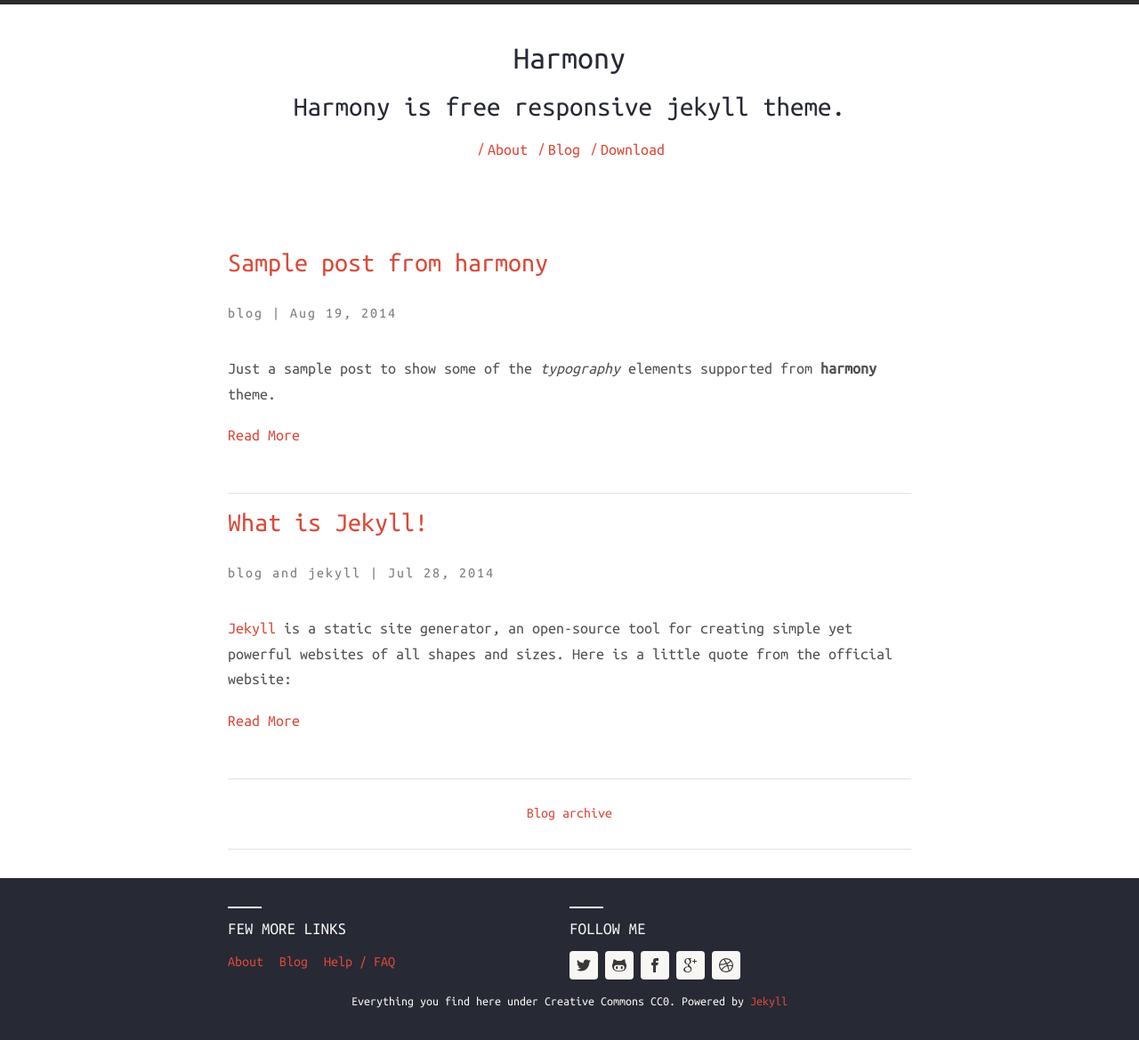
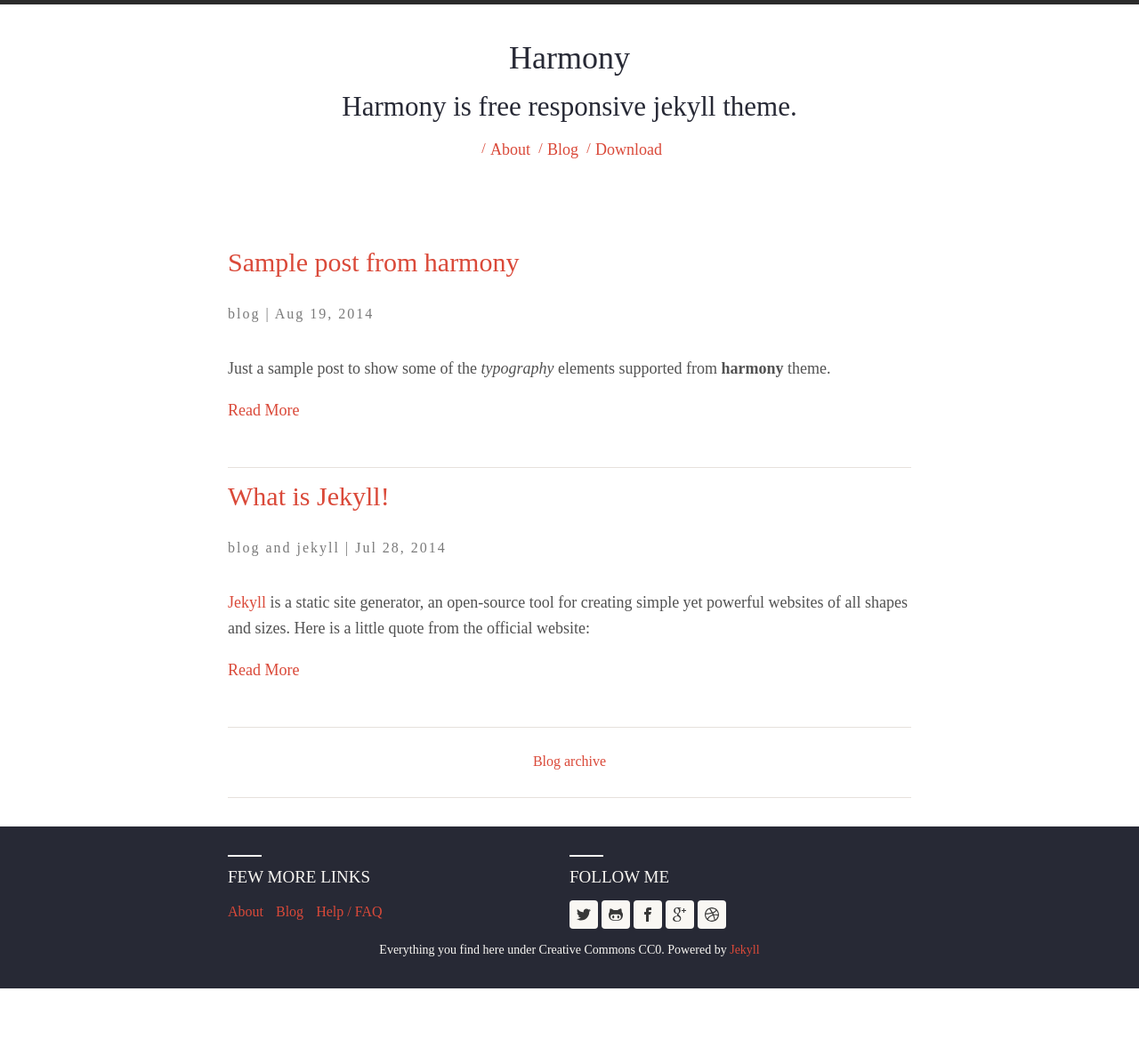
Before and after one commit to keyan/blog, a Jekyll site: the page built from index.html, in a window 1280 px wide. Shown: the whole page at 89% size. Built offline with Jekyll 4.4.1, drawn with Linux system fonts in a browser that asks for light colours; nearby versions of some CDN libraries; after the commit the page ends 1111 px from its top, so only the background shows below that.

Commit message:
Fix font

```diff
--- a/_layouts/default.html
+++ b/_layouts/default.html
@@ -1,6 +1,7 @@
 <!DOCTYPE html>
 <html>
     <head>
+        <link href='http://fonts.googleapis.com/css?family=Neuton' rel='stylesheet' type='text/css'>
         <meta charset="utf-8">
         <meta http-equiv="X-UA-Compatible" content="IE=edge,chrome=1">
         <title>{% if page.title %}{{ page.title }}{% else %}{{ site.harmony.name }}{% endif %}</title>
--- a/assets/css/main.scss
+++ b/assets/css/main.scss
@@ -35,7 +35,8 @@
 body {
   font: {
     size: 100%;
-    family: $primary-font; // variables inside partials > _variables.scss
+    //family: $primary-font; // variables inside partials > _variables.scss
+    font-family: 'Neuton', serif;
   }
 }
 
```
